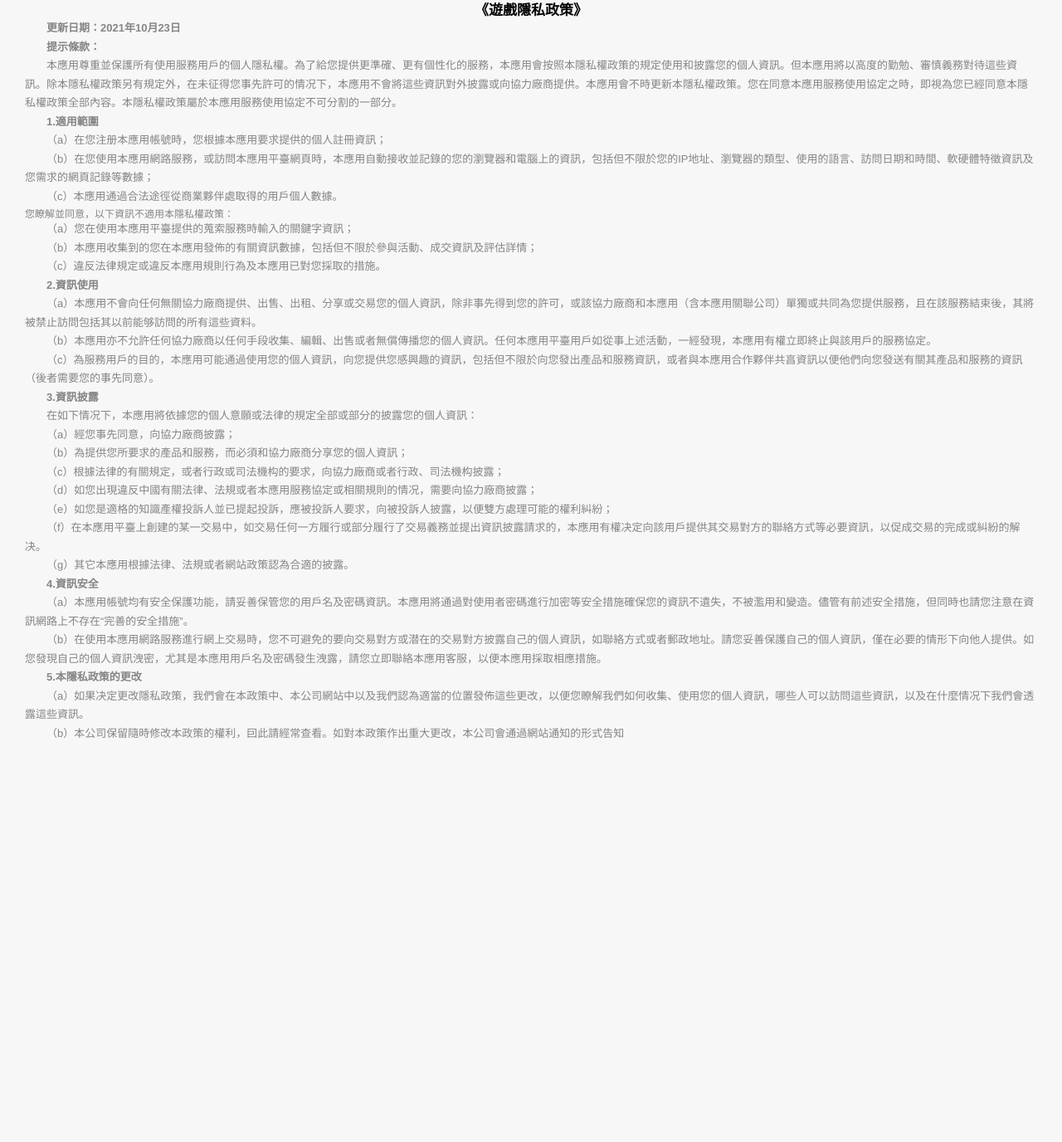
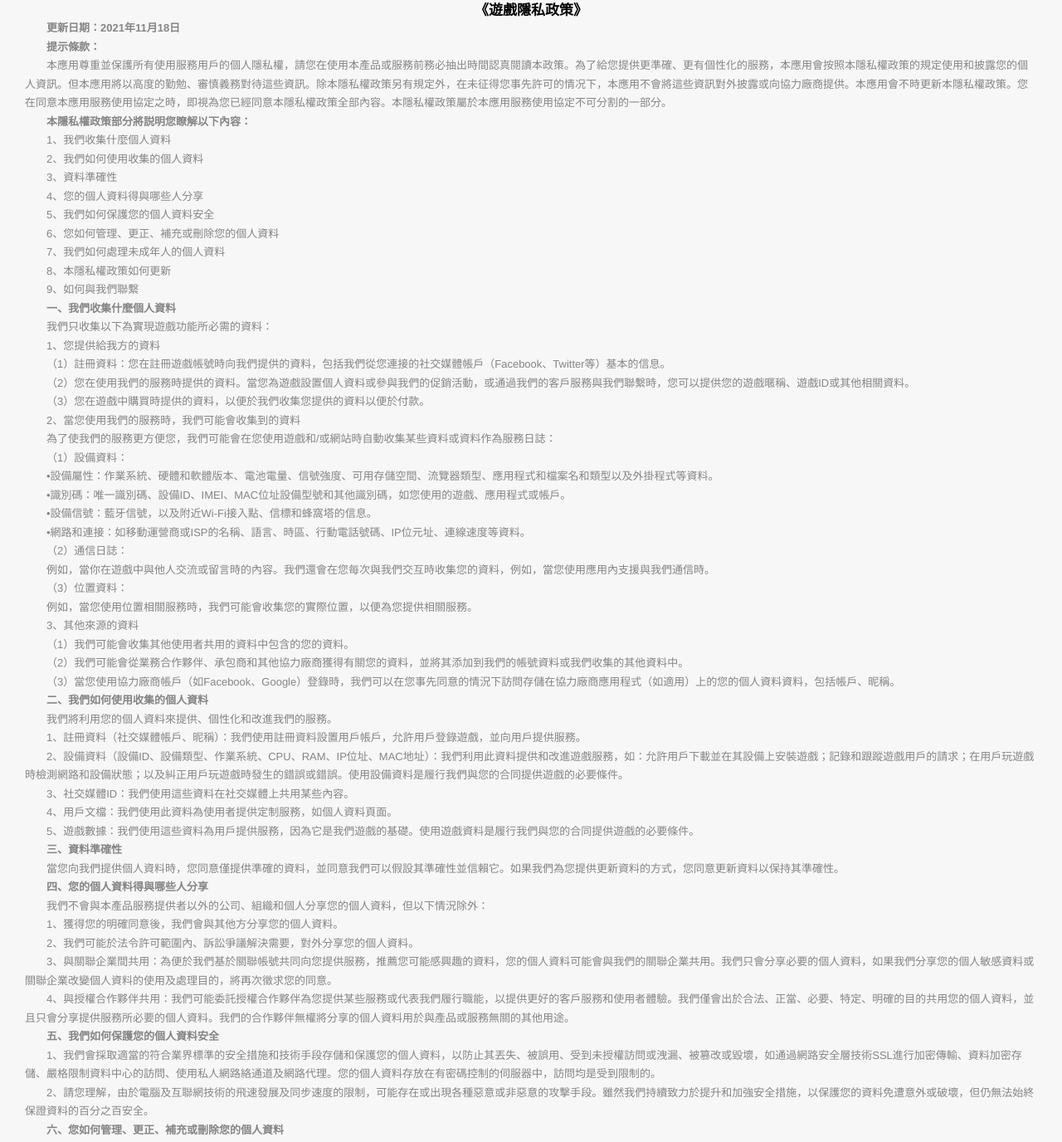
Before and after one commit to stak520/privacy, a plain HTML site: page yinsi_zh_CN.html in a window 1280 px wide. Shown: the part 32-1408 px from the top of the page at 83% size. Before the commit the page ends 957 px from the top, so only its background shows below. Drawn offline with Linux system fonts and the light colour scheme.

Commit message:
Update yinsi_zh_CN.html
change content

```diff
--- a/yinsi_zh_CN.html
+++ b/yinsi_zh_CN.html
@@ -62,40 +62,120 @@
 <body>
     <div class="main" data-xy-content="">
         <h1 style="text-align: center;"><b>《遊戲隱私政策》</b></h1>
-        <p><b>更新日期：2021年10月23日</b></p>
+        <p><b>更新日期：2021年11月18日</b></p>
         <p><b>提示條款：</b></p>
-        <p>本應用尊重並保護所有使用服務用戶的個人隱私權。為了給您提供更準確、更有個性化的服務，本應用會按照本隱私權政策的規定使用和披露您的個人資訊。但本應用將以高度的勤勉、審慎義務對待這些資訊。除本隱私權政策另有規定外，在未征得您事先許可的情况下，本應用不會將這些資訊對外披露或向協力廠商提供。本應用會不時更新本隱私權政策。您在同意本應用服務使用協定之時，即視為您已經同意本隱私權政策全部內容。本隱私權政策屬於本應用服務使用協定不可分割的一部分。</p>
-<p><b>1.適用範圍</p></b>
-<p>（a）在您注册本應用帳號時，您根據本應用要求提供的個人註冊資訊；</p>
-<p>（b）在您使用本應用網路服務，或訪問本應用平臺網頁時，本應用自動接收並記錄的您的瀏覽器和電腦上的資訊，包括但不限於您的IP地址、瀏覽器的類型、使用的語言、訪問日期和時間、軟硬體特徵資訊及您需求的網頁記錄等數據；</p>
-<p>（c）本應用通過合法途徑從商業夥伴處取得的用戶個人數據。</p>
-您瞭解並同意，以下資訊不適用本隱私權政策：</p>
-<p>（a）您在使用本應用平臺提供的蒐索服務時輸入的關鍵字資訊；</p>
-<p>（b）本應用收集到的您在本應用發佈的有關資訊數據，包括但不限於參與活動、成交資訊及評估詳情；</p>
-<p>（c）違反法律規定或違反本應用規則行為及本應用已對您採取的措施。</p>
+        <p>本應用尊重並保護所有使用服務用戶的個人隱私權，請您在使用本產品或服務前務必抽出時間認真閱讀本政策。為了給您提供更準確、更有個性化的服務，本應用會按照本隱私權政策的規定使用和披露您的個人資訊。但本應用將以高度的勤勉、審慎義務對待這些資訊。除本隱私權政策另有規定外，在未征得您事先許可的情况下，本應用不會將這些資訊對外披露或向協力廠商提供。本應用會不時更新本隱私權政策。您在同意本應用服務使用協定之時，即視為您已經同意本隱私權政策全部內容。本隱私權政策屬於本應用服務使用協定不可分割的一部分。</p>
 
-<p><b>2.資訊使用</p></b>
-<p>（a）本應用不會向任何無關協力廠商提供、出售、出租、分享或交易您的個人資訊，除非事先得到您的許可，或該協力廠商和本應用（含本應用關聯公司）單獨或共同為您提供服務，且在該服務結束後，其將被禁止訪問包括其以前能够訪問的所有這些資料。</p>
-<p>（b）本應用亦不允許任何協力廠商以任何手段收集、編輯、出售或者無償傳播您的個人資訊。任何本應用平臺用戶如從事上述活動，一經發現，本應用有權立即終止與該用戶的服務協定。</p>
-<p>（c）為服務用戶的目的，本應用可能通過使用您的個人資訊，向您提供您感興趣的資訊，包括但不限於向您發出產品和服務資訊，或者與本應用合作夥伴共亯資訊以便他們向您發送有關其產品和服務的資訊（後者需要您的事先同意）。</p>
+<p><b>本隱私權政策部分將説明您瞭解以下內容：</b></p>
+<p>1、我們收集什麼個人資料</p>
+<p>2、我們如何使用收集的個人資料</p>
+<p>3、資料準確性</p>
+<p>4、您的個人資料得與哪些人分享</p>
+<p>5、我們如何保護您的個人資料安全</p>
+<p>6、您如何管理、更正、補充或刪除您的個人資料</p>
+<p>7、我們如何處理未成年人的個人資料</p>
+<p>8、本隱私權政策如何更新</p>
+<p>9、如何與我們聯繫</p>
 
-<p><b>3.資訊披露</p></b>
-<p>在如下情况下，本應用將依據您的個人意願或法律的規定全部或部分的披露您的個人資訊：</p>
-<p>（a）經您事先同意，向協力廠商披露；</p>
-<p>（b）為提供您所要求的產品和服務，而必須和協力廠商分享您的個人資訊；</p>
-<p>（c）根據法律的有關規定，或者行政或司法機构的要求，向協力廠商或者行政、司法機构披露；</p>
-<p>（d）如您出現違反中國有關法律、法規或者本應用服務協定或相關規則的情况，需要向協力廠商披露；</p>
-<p>（e）如您是適格的知識產權投訴人並已提起投訴，應被投訴人要求，向被投訴人披露，以便雙方處理可能的權利糾紛；</p>
-<p>（f）在本應用平臺上創建的某一交易中，如交易任何一方履行或部分履行了交易義務並提出資訊披露請求的，本應用有權决定向該用戶提供其交易對方的聯絡方式等必要資訊，以促成交易的完成或糾紛的解决。</p>
-<p>（g）其它本應用根據法律、法規或者網站政策認為合適的披露。</p>
+<p><b>一、我們收集什麼個人資料</b></p>
 
-<p><b>4.資訊安全</p></b>
-<p>（a）本應用帳號均有安全保護功能，請妥善保管您的用戶名及密碼資訊。本應用將通過對使用者密碼進行加密等安全措施確保您的資訊不遺失，不被濫用和變造。儘管有前述安全措施，但同時也請您注意在資訊網路上不存在“完善的安全措施”。</p>
-<p>（b）在使用本應用網路服務進行網上交易時，您不可避免的要向交易對方或潜在的交易對方披露自己的個人資訊，如聯絡方式或者郵政地址。請您妥善保護自己的個人資訊，僅在必要的情形下向他人提供。如您發現自己的個人資訊洩密，尤其是本應用用戶名及密碼發生洩露，請您立即聯絡本應用客服，以便本應用採取相應措施。</p>
+<p>我們只收集以下為實現遊戲功能所必需的資料：</p>
 
-<p><b>5.本隱私政策的更改</p></b>
-<p>（a）如果决定更改隱私政策，我們會在本政策中、本公司網站中以及我們認為適當的位置發佈這些更改，以便您瞭解我們如何收集、使用您的個人資訊，哪些人可以訪問這些資訊，以及在什麼情况下我們會透露這些資訊。</p>
-<p>（b）本公司保留隨時修改本政策的權利，囙此請經常查看。如對本政策作出重大更改，本公司會通過網站通知的形式告知</p>
+<p>1、您提供給我方的資料</p>
+
+<p>（1）註冊資料：您在註冊遊戲帳號時向我們提供的資料，包括我們從您連接的社交媒體帳戶（Facebook、Twitter等）基本的信息。</p>
+
+<p>（2）您在使用我們的服務時提供的資料。當您為遊戲設置個人資料或參與我們的促銷活動，或通過我們的客戶服務與我們聯繫時，您可以提供您的遊戲暱稱、遊戲ID或其他相關資料。</p>
+
+<p>（3）您在遊戲中購買時提供的資料，以便於我們收集您提供的資料以便於付款。</p>
+
+<p>2、當您使用我們的服務時，我們可能會收集到的資料</p>
+
+<p>為了使我們的服務更方便您，我們可能會在您使用遊戲和/或網站時自動收集某些資料或資料作為服務日誌：</p>
+
+<p>（1）設備資料：</p>
+
+<p>•設備屬性：作業系統、硬體和軟體版本、電池電量、信號強度、可用存儲空間、流覽器類型、應用程式和檔案名和類型以及外掛程式等資料。</p>
+
+<p>•識別碼：唯一識別碼、設備ID、IMEI、MAC位址設備型號和其他識別碼，如您使用的遊戲、應用程式或帳戶。</p>
+
+<p>•設備信號：藍牙信號，以及附近Wi-Fi接入點、信標和蜂窩塔的信息。</p>
+
+<p>•網路和連接：如移動運營商或ISP的名稱、語言、時區、行動電話號碼、IP位元址、連線速度等資料。</p>
+
+<p>（2）通信日誌：</p>
+
+<p>例如，當你在遊戲中與他人交流或留言時的內容。我們還會在您每次與我們交互時收集您的資料，例如，當您使用應用內支援與我們通信時。</p>
+
+<p>（3）位置資料：</p>
+
+<p>例如，當您使用位置相關服務時，我們可能會收集您的實際位置，以便為您提供相關服務。</p>
+
+<p>3、其他來源的資料</p>
+
+<p>（1）我們可能會收集其他使用者共用的資料中包含的您的資料。</p>
+
+<p>（2）我們可能會從業務合作夥伴、承包商和其他協力廠商獲得有關您的資料，並將其添加到我們的帳號資料或我們收集的其他資料中。</p>
+
+<p>（3）當您使用協力廠商帳戶（如Facebook、Google）登錄時，我們可以在您事先同意的情況下訪問存儲在協力廠商應用程式（如適用）上的您的個人資料資料，包括帳戶、昵稱。</p>
+
+<p><b>二、我們如何使用收集的個人資料</b></p>
+
+<p>我們將利用您的個人資料來提供、個性化和改進我們的服務。</p>
+
+<p>1、註冊資料（社交媒體帳戶、昵稱）：我們使用註冊資料設置用戶帳戶，允許用戶登錄遊戲，並向用戶提供服務。</p>
+
+<p>2、設備資料（設備ID、設備類型、作業系統、CPU、RAM、IP位址、MAC地址）：我們利用此資料提供和改進遊戲服務，如：允許用戶下載並在其設備上安裝遊戲；記錄和跟蹤遊戲用戶的請求；在用戶玩遊戲時檢測網路和設備狀態；以及糾正用戶玩遊戲時發生的錯誤或錯誤。使用設備資料是履行我們與您的合同提供遊戲的必要條件。</p>
+
+<p>3、社交媒體ID：我們使用這些資料在社交媒體上共用某些內容。</p>
+
+<p>4、用戶文檔：我們使用此資料為使用者提供定制服務，如個人資料頁面。</p>
+
+<p>5、遊戲數據：我們使用這些資料為用戶提供服務，因為它是我們遊戲的基礎。使用遊戲資料是履行我們與您的合同提供遊戲的必要條件。</p>
+
+<p><b>三、資料準確性</b></p>
+
+<p>當您向我們提供個人資料時，您同意僅提供準確的資料，並同意我們可以假設其準確性並信賴它。如果我們為您提供更新資料的方式，您同意更新資料以保持其準確性。</p>
+
+<p><b>四、您的個人資料得與哪些人分享</b></p>
+
+<p>我們不會與本產品服務提供者以外的公司、組織和個人分享您的個人資料，但以下情況除外：</p>
+<p>1、獲得您的明確同意後，我們會與其他方分享您的個人資料。</p>
+<p>2、我們可能於法令許可範圍內、訴訟爭議解決需要，對外分享您的個人資料。</p>
+<p>3、與關聯企業間共用：為便於我們基於關聯帳號共同向您提供服務，推薦您可能感興趣的資料，您的個人資料可能會與我們的關聯企業共用。我們只會分享必要的個人資料，如果我們分享您的個人敏感資料或關聯企業改變個人資料的使用及處理目的，將再次徵求您的同意。</p>
+<p>4、與授權合作夥伴共用：我們可能委託授權合作夥伴為您提供某些服務或代表我們履行職能，以提供更好的客戶服務和使用者體驗。我們僅會出於合法、正當、必要、特定、明確的目的共用您的個人資料，並且只會分享提供服務所必要的個人資料。我們的合作夥伴無權將分享的個人資料用於與產品或服務無關的其他用途。</p>
+
+<p><b>五、我們如何保護您的個人資料安全</b></p>
+
+<p>1、我們會採取適當的符合業界標準的安全措施和技術手段存儲和保護您的個人資料，以防止其丟失、被誤用、受到未授權訪問或洩漏、被篡改或毀壞，如通過網路安全層技術SSL進行加密傳輸、資料加密存儲、嚴格限制資料中心的訪問、使用私人網路絡通道及網路代理。您的個人資料存放在有密碼控制的伺服器中，訪問均是受到限制的。</p>
+
+<p>2、請您理解，由於電腦及互聯網技術的飛速發展及同步速度的限制，可能存在或出現各種惡意或非惡意的攻擊手段。雖然我們持續致力於提升和加強安全措施，以保護您的資料免遭意外或破壞，但仍無法始終保證資料的百分之百安全。</p>
+
+<p><b>六、您如何管理、更正、補充或刪除您的個人資料</b></p>
+
+<p>您可以通過以下方式訪問及管理您的個人資料：</p>
+
+<p>1、訪問您的個人資料</p>
+
+<p>若您想申請閱覽您的個人資料，您可以隨時通過我們的客服與我們取得聯繫，我們將在30天內回復您的訪問請求。</p>
+
+<p>2、用戶如何更正、補充或刪除您的個人資料</p>
+
+<p>當您發現我們處理的關於您的個人資料有錯誤時，若您基於任何理由對於本公司使用您的個人資料之方式有任何顧慮，或是希望我們停止使用、更正或刪除該個人資料，請您透過通過我們的客服與我們取得聯繫。我們將自您提出請求時起三十日內，停止使用、為適當之更正或刪除。</p>
+
+<p><b>七、我們如何處理未成年人的個人資料</b></p>
+
+<p>（1）如果沒有父母或監護人的同意，未成年人不得創建自己的用戶帳戶。如您為未成年人的，建議您請您的父母或監護人仔細閱讀本隱私權政策，並在征得您的父母或監護人同意的前提下使用我們的服務或向我們提供資料。</p>
+<p>（2）對於經父母或監護人同意使用我們的產品或服務而收集未成年人個人資料的情況，我們只會在法律法規允許、父母或監護人明確同意或者保護未成年人所必要的情況下使用、共用、轉讓或披露此資料。</p>
+
+<p><b>八、本隱私權政策如何更新</b></p>
+
+<p>我們非常關心用戶的私隱問題，並且知道當本公司提供新的功能或商業服務時，有需要更新本政策，我們會在專門頁面上發佈對隱私權政策所做的重大變更。</p>
+
+<p><b>九、如何聯繫我們</b></p>
+
+<p>您可以通過客服與我們聯繫，我們將在30天內回復您的請求。如對本政策內容有任何疑問、意見或建議，您都可以通過撥打我們的客服與我們聯繫。
+客服聯繫方式：myplayservice@hotmail.com</p>
     </div>
 </body>
 
```
